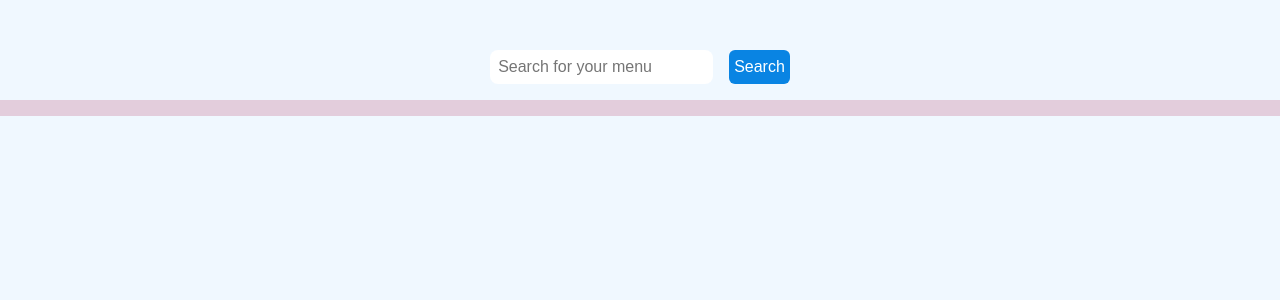
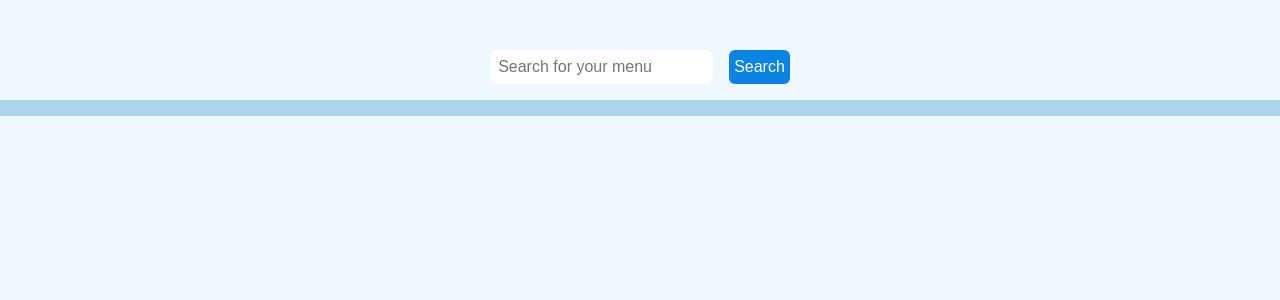
Before and after one commit to mohammadislamdeveloper365/react-portfolio, a React (Create React App) app: page / in a window 1280 px wide. Shown: the top 300 px of the page. Built offline with nearby package versions, Linux system fonts and the light colour scheme; no server answers.

Commit message:
fix style

```diff
--- a/src/components/CssLibrary/basic.css
+++ b/src/components/CssLibrary/basic.css
@@ -3,6 +3,6 @@
     --primary-bg-color: #5D1049;
     --light-blue-color: #0984e3;
     --light-color: #ffffff;
-    --light-pink-color: #e3cddc;
+    --secondary-bg-color: #abd4e9;
     --light-dark-color: rgb(50, 49, 49);
 }
--- a/src/pages/Restaurant/Restaurant.module.css
+++ b/src/pages/Restaurant/Restaurant.module.css
@@ -1,7 +1,7 @@
 @import '../../components/CssLibrary/basic.css';
 
 .restaurantPageContainer {
-    background-color: var(--light-pink-color);
+    background-color: var(--secondary-bg-color);
     margin-top: 1rem;
     padding: 0.50rem;
     display: flex;
```
